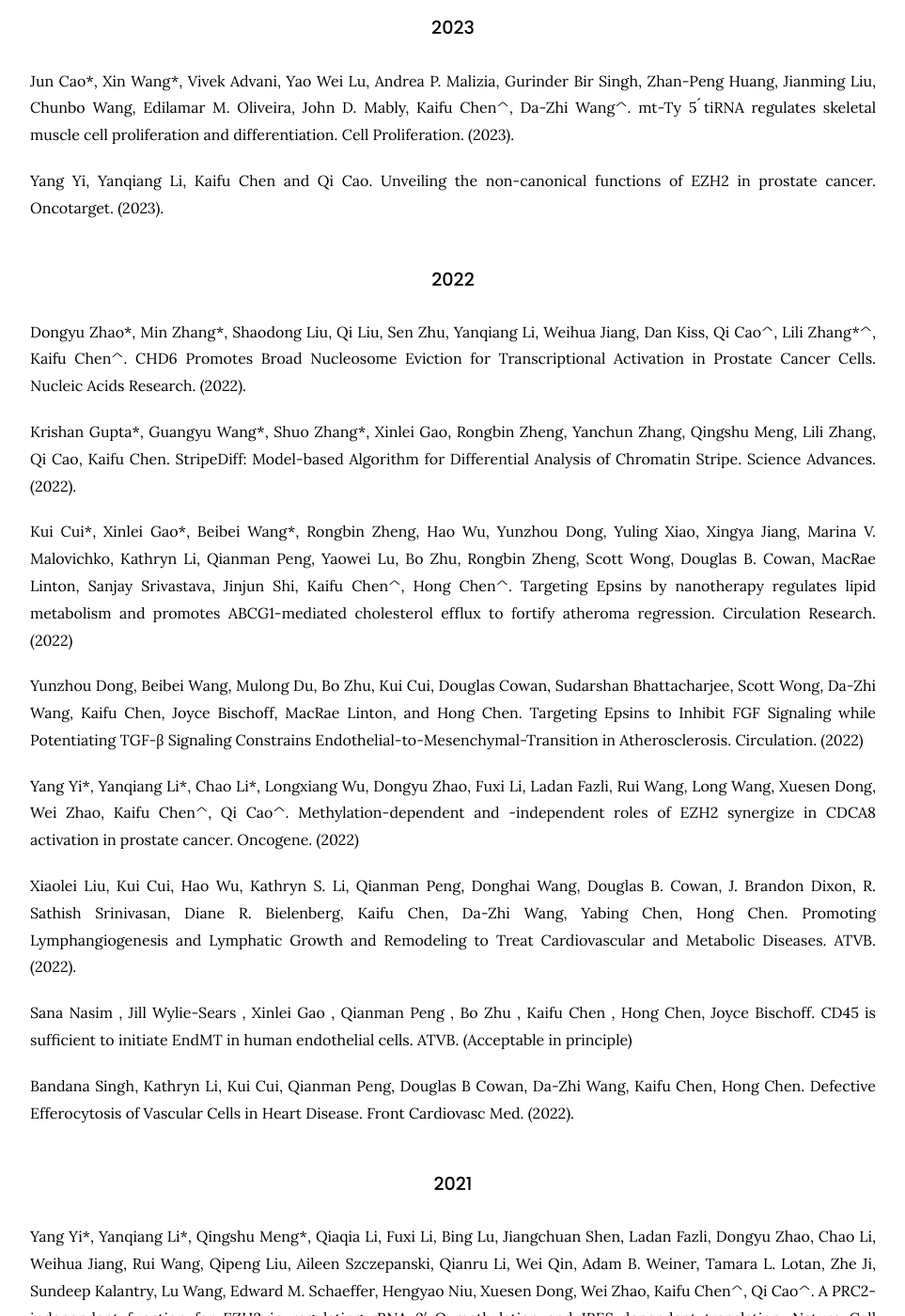
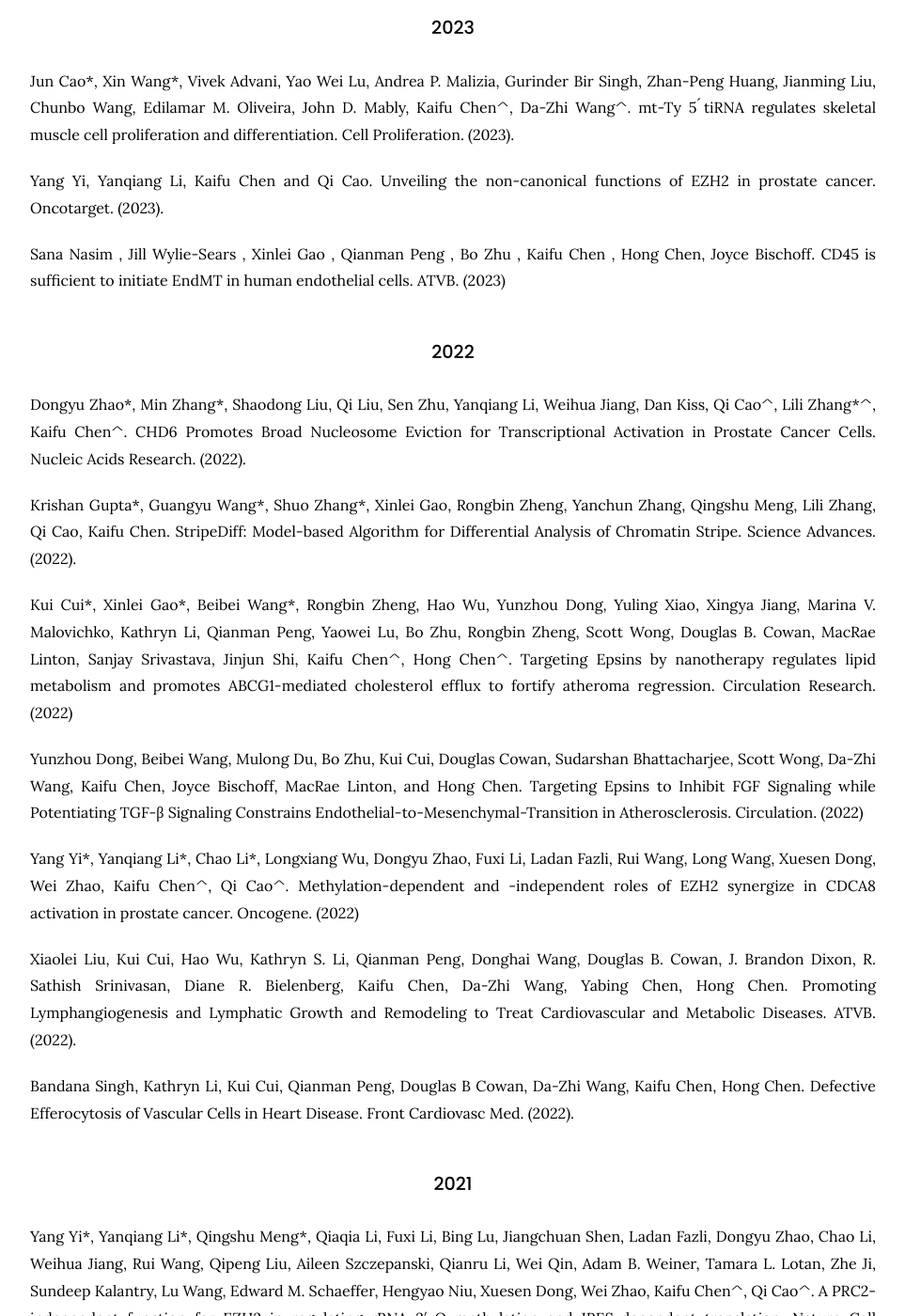
Before and after one commit to kaifuchenlab/kaifuchenlab.github.io, a Jekyll site: the page built from 3.publication/index.md, in a window 1280 px wide and 1400 px high, scrolled down 633 px. Shown: the whole window at 94% size, without its empty margins (158-1121 px from the left). Built offline with Jekyll 4.4.1, drawn with Linux system fonts in a browser that asks for light colours; part of the change alters nothing that is shown.

Commit message:
Update index.md

```diff
--- a/3.publication/index.md
+++ b/3.publication/index.md
@@ -26,6 +26,9 @@ Jun Cao\*, Xin Wang\*, Vivek Advani, Yao Wei Lu, Andrea P. Malizia, Gurinder Bir
 
 Yang Yi, Yanqiang Li, Kaifu Chen and Qi Cao. Unveiling the non-canonical functions of EZH2 in prostate cancer. Oncotarget. (2023).
 
+Sana Nasim , Jill Wylie-Sears , Xinlei Gao , Qianman Peng , Bo Zhu , Kaifu Chen , Hong Chen, Joyce Bischoff. CD45 is sufficient to initiate EndMT in human endothelial cells.
+ATVB. (2023)
+
 ### 2022
 
 Dongyu Zhao\*, Min Zhang\*, Shaodong Liu, Qi Liu, Sen Zhu, Yanqiang Li, Weihua Jiang, Dan Kiss, Qi Cao^, Lili Zhang\*^, Kaifu Chen^. CHD6 Promotes Broad Nucleosome Eviction for Transcriptional Activation in Prostate Cancer Cells.
@@ -45,9 +48,6 @@ Oncogene. (2022)
 
 Xiaolei Liu, Kui Cui, Hao Wu, Kathryn S. Li, Qianman Peng, Donghai Wang, Douglas B. Cowan, J. Brandon Dixon, R. Sathish Srinivasan, Diane R. Bielenberg, Kaifu Chen, Da-Zhi Wang, Yabing Chen, Hong Chen. Promoting Lymphangiogenesis and Lymphatic Growth and Remodeling to Treat Cardiovascular and Metabolic Diseases.
 ATVB. (2022).
-
-Sana Nasim , Jill Wylie-Sears , Xinlei Gao , Qianman Peng , Bo Zhu , Kaifu Chen , Hong Chen, Joyce Bischoff. CD45 is sufficient to initiate EndMT in human endothelial cells.
-ATVB. (Acceptable in principle)
 
 Bandana Singh, Kathryn Li, Kui Cui, Qianman Peng, Douglas B Cowan, Da-Zhi Wang, Kaifu Chen, Hong Chen. Defective Efferocytosis of Vascular Cells in Heart Disease.
 Front Cardiovasc Med. (2022).
```
